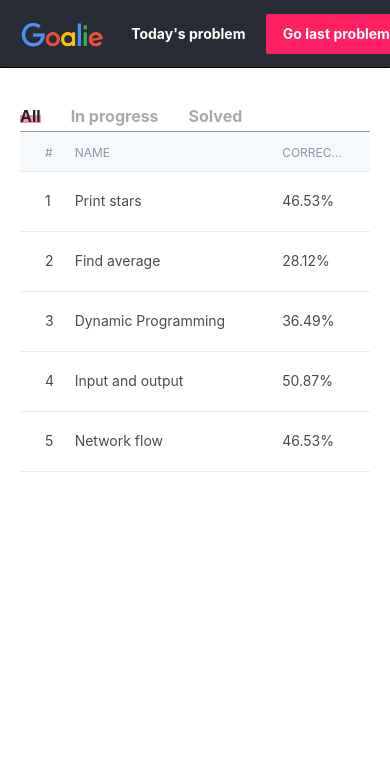
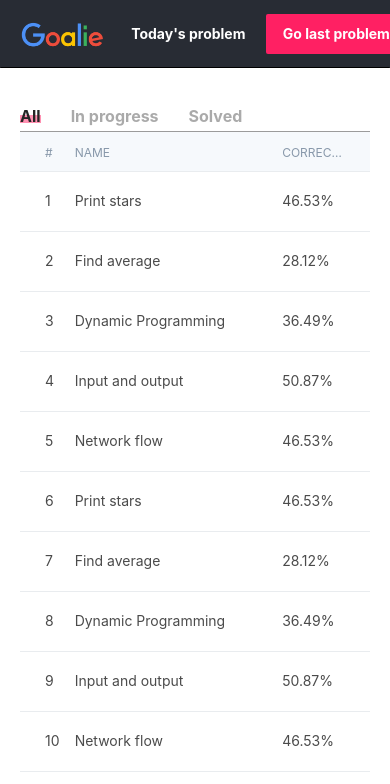
Before and after one commit to hyunsukimsokcho/goalie-web, a React (Create React App) app: page / in a window 390 px wide. Shown: the top 784 px of the page. Built offline with nearby package versions, Linux system fonts and the light colour scheme.

Commit message:
[problembox] Re-construct overall padding and height calculation for responsive scroll

```diff
--- a/src/components/Button/Button.scss
+++ b/src/components/Button/Button.scss
@@ -2,7 +2,7 @@
 
 .button-container {
   width: 100%;
-  height: 45px;
+  height: 40px;
 
   display: flex;
   flex-direction: column;
--- a/src/components/ProblemAndSubgoal/ProblemAndSubgoal.scss
+++ b/src/components/ProblemAndSubgoal/ProblemAndSubgoal.scss
@@ -2,7 +2,7 @@
 
 .problem-and-subgoal-container {
   width: 1012px;
-  height: 80vh;
+  height: calc(100vh - 66px);
   display: flex;
   flex-direction: row;
   margin: 0 auto;
--- a/src/components/ProblemAndSubgoal/ProblemBox.scss
+++ b/src/components/ProblemAndSubgoal/ProblemBox.scss
@@ -5,6 +5,8 @@
   height: 100%;
   display: flex;
   flex-direction: column;
-  padding-right: 12px;
+  padding: 40px 12px 30px 0;
   overflow-y: auto;
+  padding-top: 40px;
+  box-sizing: border-box;
 }
--- a/src/components/ProblemAndSubgoal/SubgoalBox.js
+++ b/src/components/ProblemAndSubgoal/SubgoalBox.js
@@ -7,7 +7,9 @@ const SubgoalBox = props => {
   return (
     <div className={"subgoal-box-container"}>
       <Iterator labelId={"subgoalBox.writeDown"} value={props.subgoal} />
-      <Button theme={"primary"} textId={"button.submit"}/>
+      <div className={"subgoal-submit-button-container"}>
+        <Button theme={"primary"} textId={"button.submit"}/>
+      </div>
     </div>
   )
 };
--- a/src/components/ProblemAndSubgoal/SubgoalBox.scss
+++ b/src/components/ProblemAndSubgoal/SubgoalBox.scss
@@ -2,7 +2,15 @@
 
 .subgoal-box-container {
   width: 100%;
+  height: 100%;
   display: flex;
   flex-direction: column;
-  padding-right: 12px;
+  padding: 40px 0 30px 12px;
+  overflow-y: auto;
+  box-sizing: border-box;
+  .subgoal-submit-button-container {
+    width: calc(100% - 40px);
+    height: 40px;
+    margin: 0 auto;
+  }
 }
--- a/src/pages/MainPage.js
+++ b/src/pages/MainPage.js
@@ -15,6 +15,30 @@ const MainPage = props => {
   const dummyProbListCollection = [
     [
       {
+        id: "print-stars",
+        name: "Print stars",
+        corrRate: "46.53"
+      },
+      {
+        id: "find-average",
+        name: "Find average",
+        corrRate: "28.12"
+      },
+      {
+        id: "dynamic-programming",
+        name: "Dynamic Programming",
+        corrRate: "36.49"
+      },
+      {
+        id: "input-and-output",
+        name: "Input and output",
+        corrRate: "50.87"
+      },
+      {
+        id: "network-flow",
+        name: "Network flow",
+        corrRate: "46.53"
+      },{
         id: "print-stars",
         name: "Print stars",
         corrRate: "46.53"
@@ -70,7 +94,7 @@ const MainPage = props => {
             exact
             path="/"
             render={()=>(
-              <div>
+              <div className={"problem-tab-and-table-container"}>
                 <ProblemTab
                   setClickedItem={setShownList}
                   currClickedItem={currShownList}
--- a/src/pages/MainPage.scss
+++ b/src/pages/MainPage.scss
@@ -2,6 +2,9 @@
 
 .main-page-container {
   .main-content-container {
-    padding: 106px 20px 0 20px;
+    padding: 66px 20px 0 20px;
+    .problem-tab-and-table-container {
+      margin-top: 40px;
+    }
   }
 }
```
Also changed, not shown: 1 other file (tests, documents, lock files or other folders).
